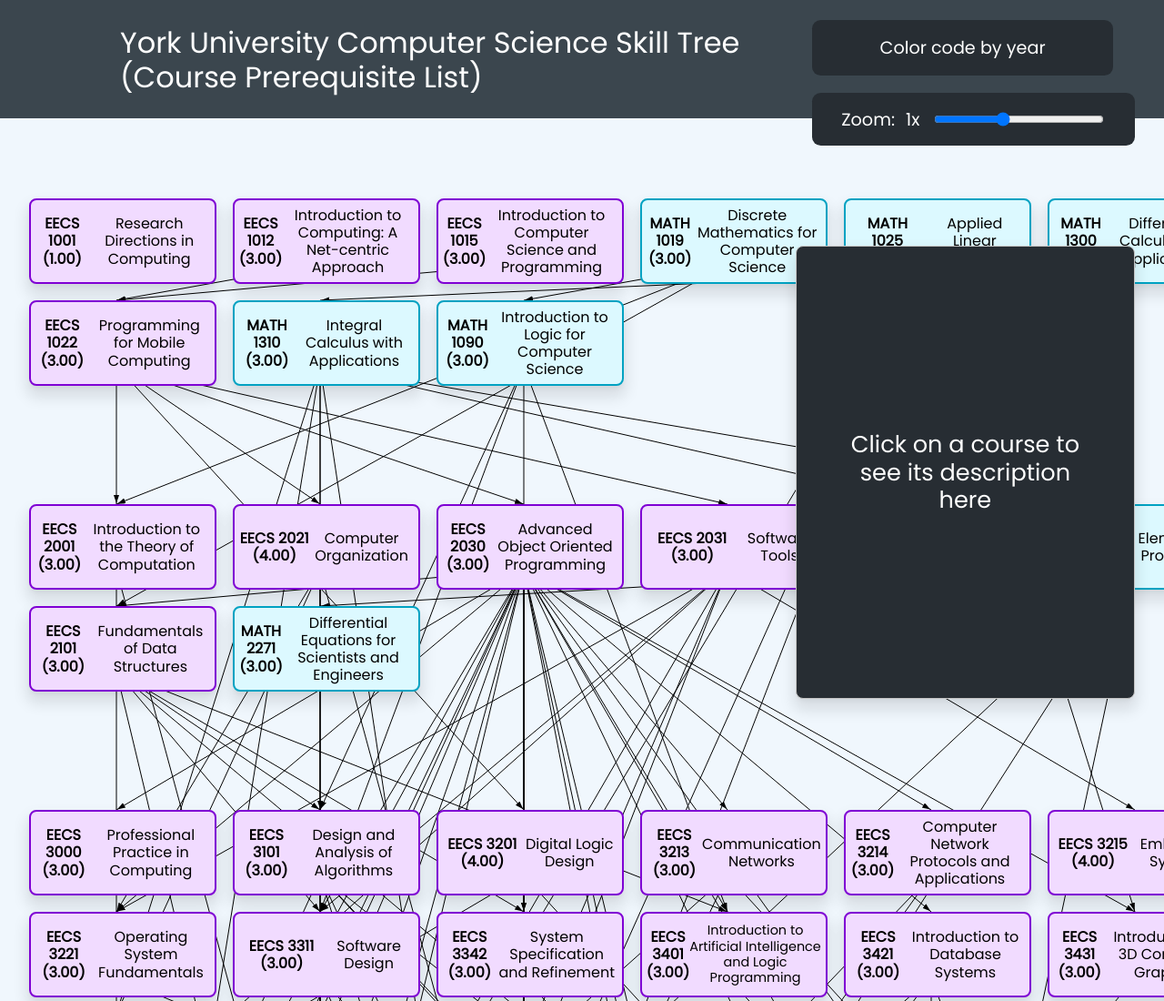
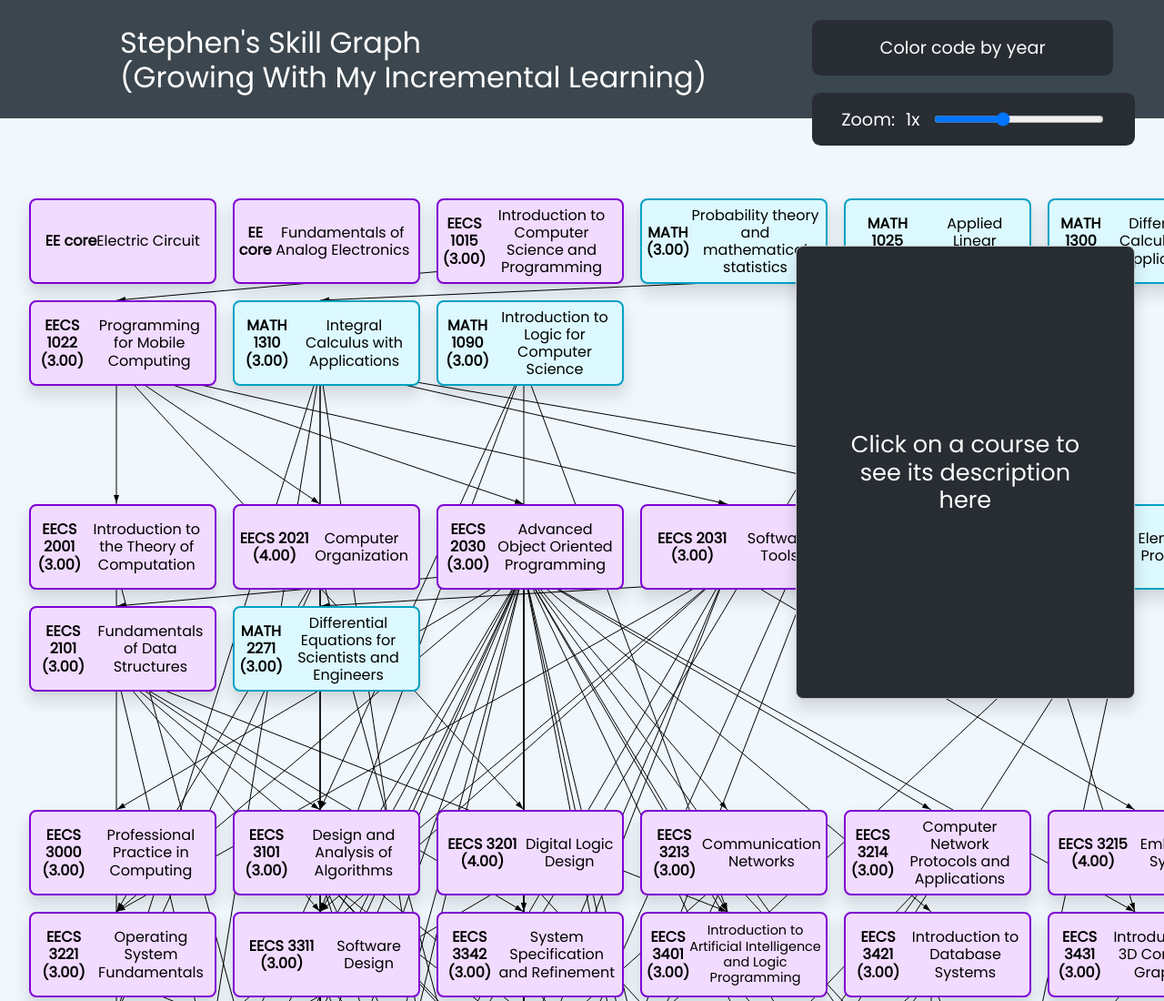
Before and after one commit to MultiNet02/A-Growing-Graph, a plain HTML site: page index.html in a window 1280 px wide. Shown: the top 1100 px of the page at 91% size. Drawn offline with Linux system fonts and the light colour scheme.

Commit message:
Update index.html

```diff
--- a/index.html
+++ b/index.html
@@ -2,7 +2,7 @@
 <html lang="en">
     <head>
         <meta charset="UTF-8">
-        <title>York University CS classes</title>
+        <title>Stephen's Course Graph</title>
         <link rel="stylesheet" href="maine.css">
         <link rel="preconnect" href="https://fonts.googleapis.com">
         <link rel="preconnect" href="https://fonts.gstatic.com" crossorigin>
@@ -21,7 +21,7 @@
     </head>
     <body>
       <div class="wide-bg-colour">
-          <h1 class="titl">York University Computer Science Skill Tree <br> (Course Prerequisite List) </h1>
+          <h1 class="titl">Stephen's Skill Graph<br> (Growing With My Incremental Learning) </h1>
       </div>
         <div hidden="hidden" id="templates">
             <line x1="" y1="" x2="" y2="" style="stroke:rgb(0,0,0);stroke-width:1;" marker-end="url(#arrow)" class="svg-arrow"/>
@@ -38,15 +38,15 @@
 
             <!-- the courses div box goes here -->
 
-<div class="classBox eecs yl-1" id="eecs1001" style="left: 2em; top: 2.0em;" prereq="">
-    <span class="course-code-full">EECS 1001 (1.00)</span><br>
-    <span class="course-name" style="font-size:1.0em;">Research Directions in Computing</span>
+<div class="classBox eecs yl-1" id="EE core" style="left: 2em; top: 2.0em;" prereq="">
+    <span class="course-code-full">EE core</span><br>
+    <span class="course-name" style="font-size:1.0em;">Electric Circuit</span>
     <div class="course-description" hidden="hidden">An introduction to research directions within the department and more broadly within the field. Students will attend lectures and other events organised by the department. Note: This course is expected to be completed in the first-year of study.</div>
 </div>
 
-<div class="classBox eecs yl-1" id="eecs1012" style="left: 16em; top: 2.0em;" prereq="">
-    <span class="course-code-full">EECS 1012 (3.00)</span><br>
-    <span class="course-name" style="font-size:1.0em;">Introduction to Computing: A Net-centric Approach</span>
+<div class="classBox eecs yl-1" id="EE core" style="left: 16em; top: 2.0em;" prereq="">
+    <span class="course-code-full">EE core</span><br>
+    <span class="course-name" style="font-size:1.0em;">Fundamentals of Analog Electronics</span>
     <div class="course-description" hidden="hidden">The objectives of 1012 are threefold: providing a first exposure to event-driven programming, teaching students a set of computing skills (including reasoning about algorithms, tracing programs, test-driven development, unit testing), and providing an introduction to computing within a mobile, net-centric context. It uses problem-based approach to expose the underlying concepts and an experiential laboratory to implement them. A mature mobile software infrastructure (such as HTML, CSS, and JavaScript) is used so that students can pick up key programming concepts (such as variables and control flow) within a client-server context without being bogged down in complex or abstract constructs. Laboratory exercises expose students to a range of real-world problems with a view of motivating computational thinking and grounding the material covered in lecture.</div>
 </div>
 
@@ -56,9 +56,9 @@
     <div class="course-description" hidden="hidden">This course is an introduction to the concepts and tools of computer science as students learn a procedural subset of the Python programming language. Python has a variety of libraries in different domains allowing for the solution of interesting problems which has made it a popular language in industry and the academy. Students do hands-on work to design, write, debug and test computer programs that solve problems computationally. Students study variables, assignments, expressions (arithmetic, relational and logical) and sequencing of statements to implement solutions for computational problems, in Python. They document programs with comments and preconditions. They analyze the type correctness of programs via a type checker. They use an Integrated Development Environment (IDE) to develop, unit-test and debug programs given a problem specification. They apply conditionals (including nested conditionals) to implement algorithms to solve computational problems. They code functions to develop modular programming solutions for computational problems. They apply Python loops (including nested loops) to implement algorithms to solve computational problems. They apply data structures, including tuples, sets, lists and dictionaries, to implement algorithms to solve computational problems. They code simple recursive functions to implement algorithms to solve computational problems. </div>
 </div>
 
-<div class="classBox math yl-1" id="math1019" style="left: 44em; top: 2.0em;" prereq="">
-    <span class="course-code-full">MATH 1019 (3.00)</span><br>
-    <span class="course-name" style="font-size:1.0em;">Discrete Mathematics for Computer Science</span>
+<div class="classBox math yl-1" id="Math" style="left: 44em; top: 2.0em;" prereq="">
+    <span class="course-code-full">MATH (3.00)</span><br>
+    <span class="course-name" style="font-size:1.0em;">Probability theory and mathematical statistics</span>
     <div class="course-description" hidden="hidden">Introduction to abstraction. Use and development of precise formulations of mathematical ideas. Informal introduction to logic; introduction to naïve set theory; induction; relations and functions; big O-notation; recursive definitions, recurrence relations and their solutions; graphs and trees. </div>
 </div>
 
```
